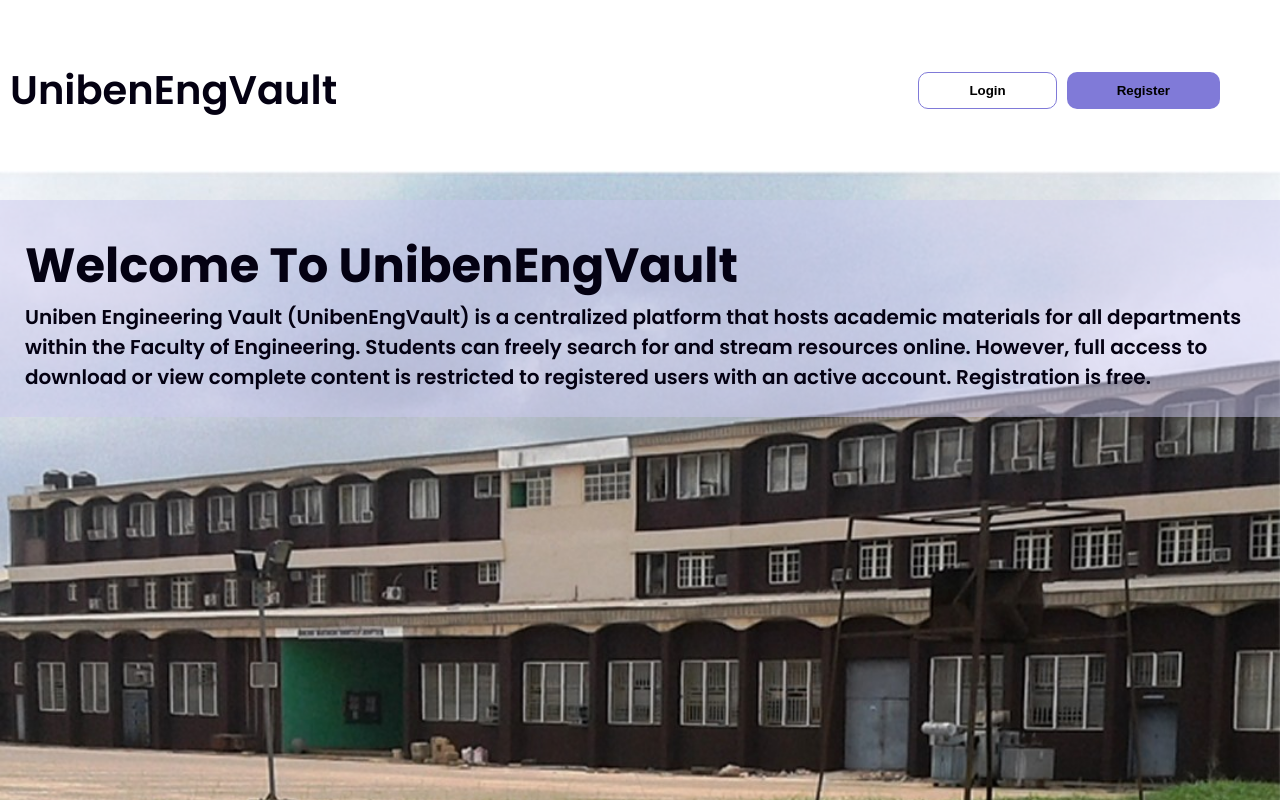
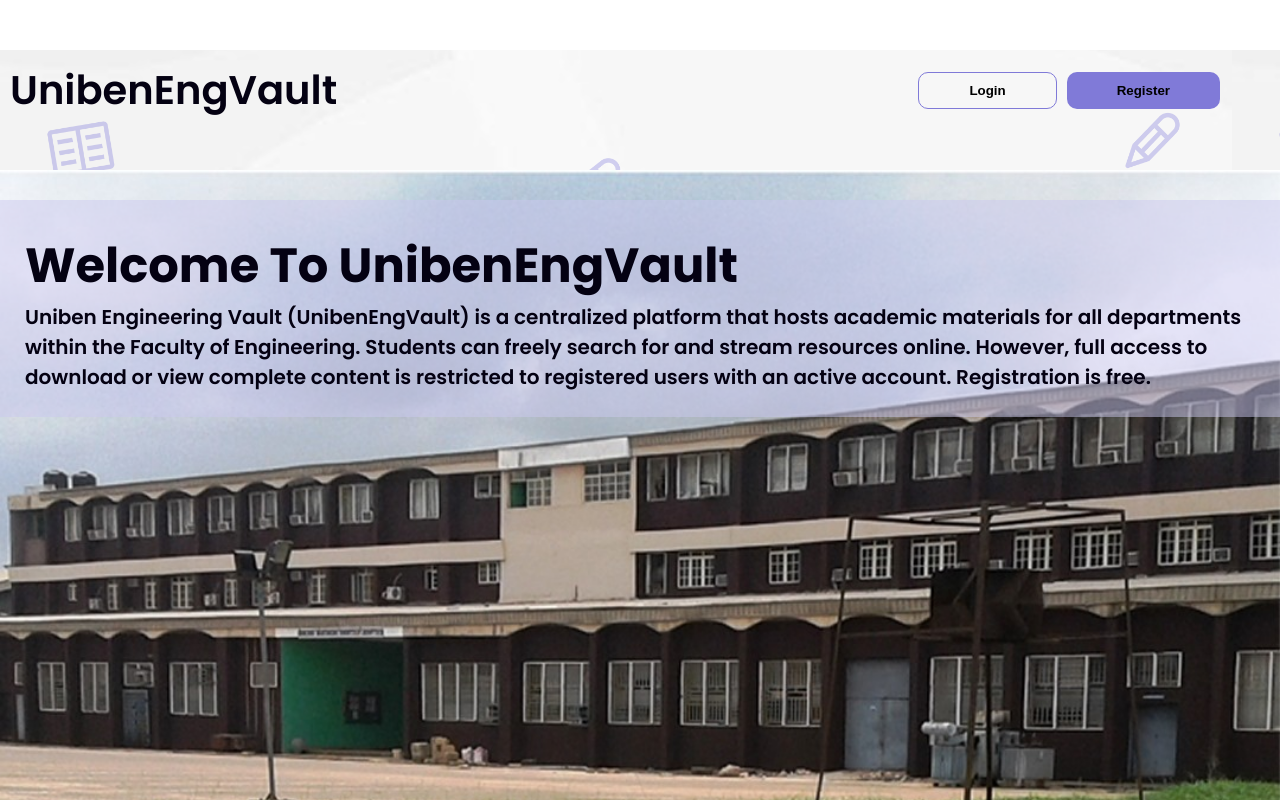
Before and after one commit to Miriam-Amara/UnibenEngVault, a React (Vite) app in the folder frontend/: page / in a window 1280 px wide. Shown: the top 800 px of the page. Built offline with nearby package versions, Linux system fonts and the light colour scheme.

Commit message:
feat: add background images.

```diff
--- a/frontend/src/styles/_image.css
+++ b/frontend/src/styles/_image.css
@@ -11,6 +11,10 @@
 .object-center { object-position: center; }
 .object-left { object-position: left; }
 .object-right { object-position: right; }
+
+/* -------- BACKGROUND IMAGE -------- */
+.bg-img-desktop { background-image: url("../assets/background_desktop.png"); }
+.bg-img-mobile { background-image: url("../assets/background_mobile.png"); }
 
 /* -------- BACKGROUND SIZE -------- */
 .bg-contain { background-size: contain; }
```
